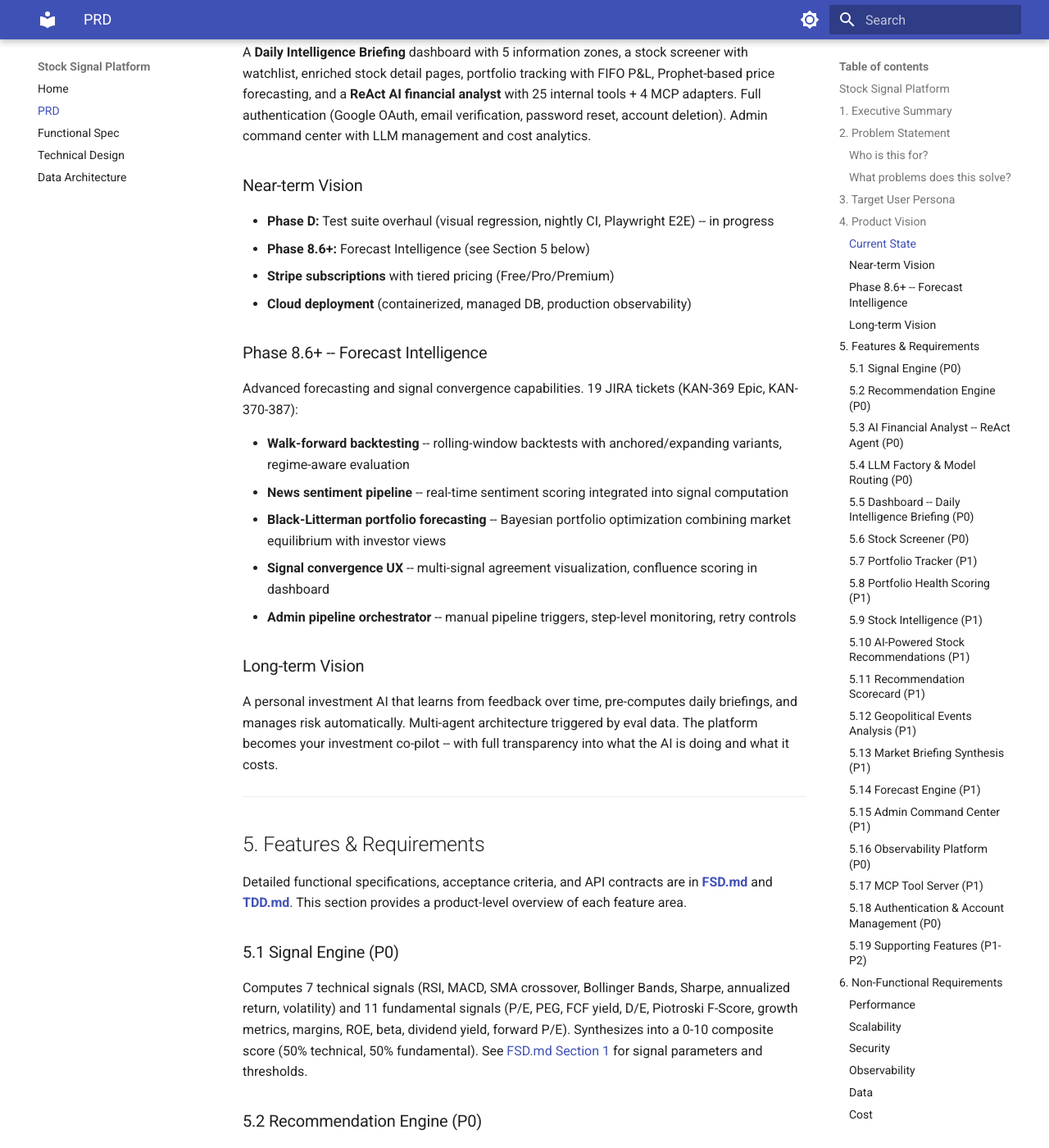
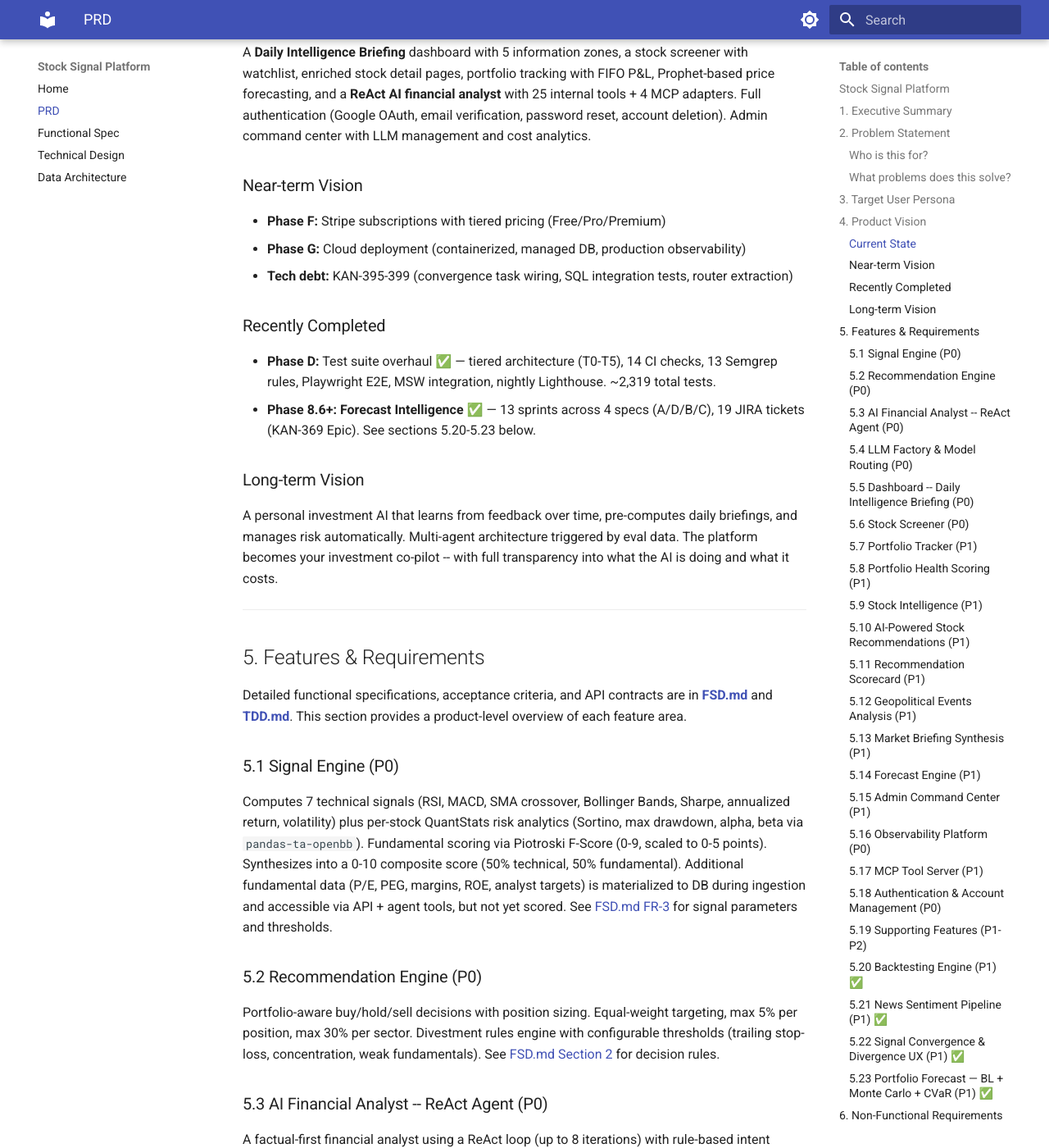
Before and after one commit to vipulbhatia29/stock-signal-platform, an MkDocs documentation site: the page built from docs/PRD.md, in a window 1280 px wide and 1400 px high, scrolled down 2003 px. Shown: the whole window at 82% size. Built offline with MkDocs 1.6.1 and Material for MkDocs 9.7.7, drawn with Linux system fonts in a browser that asks for light colours; some of the changed text lies outside the part shown.

Commit message:
docs: PRD architectural review — Phase 8.6+ complete, 4 new feature sections
Vision: Phase D + 8.6+ marked DONE. Near-term shifted to Phase F/G.
Features: Added 5.20 (Backtesting), 5.21 (News Sentiment), 5.22
(Convergence UX), 5.23 (Portfolio Forecast BL+MC+CVaR).
Fixed: Signal engine (Piotroski is active fundamental, not 11 signals),
forecast engine (calibrated drift, sentiment regressors), command center
(4→5 zones), pipeline (9→11 steps), architecture (16→19 routers,
12 services, 30 tables). Added cache invalidation to supporting features.
Version bumped 4.0→5.0.

Co-Authored-By: Claude Opus 4.6 (1M context) <noreply@anthropic.com>

```diff
--- a/docs/PRD.md
+++ b/docs/PRD.md
@@ -2,7 +2,7 @@
 
 ## Stock Signal Platform
 
-**Version:** 4.0
+**Version:** 5.0
 **Author:** Vipul Bhatia
 **Date:** April 2026
 
@@ -71,20 +71,14 @@ A **Daily Intelligence Briefing** dashboard with 5 information zones, a stock sc
 
 ### Near-term Vision
 
-- **Phase D:** Test suite overhaul (visual regression, nightly CI, Playwright E2E) -- in progress
-- **Phase 8.6+:** Forecast Intelligence (see Section 5 below)
-- **Stripe subscriptions** with tiered pricing (Free/Pro/Premium)
-- **Cloud deployment** (containerized, managed DB, production observability)
+- **Phase F:** Stripe subscriptions with tiered pricing (Free/Pro/Premium)
+- **Phase G:** Cloud deployment (containerized, managed DB, production observability)
+- **Tech debt:** KAN-395-399 (convergence task wiring, SQL integration tests, router extraction)
 
-### Phase 8.6+ -- Forecast Intelligence
+### Recently Completed
 
-Advanced forecasting and signal convergence capabilities. 19 JIRA tickets (KAN-369 Epic, KAN-370-387):
-
-- **Walk-forward backtesting** -- rolling-window backtests with anchored/expanding variants, regime-aware evaluation
-- **News sentiment pipeline** -- real-time sentiment scoring integrated into signal computation
-- **Black-Litterman portfolio forecasting** -- Bayesian portfolio optimization combining market equilibrium with investor views
-- **Signal convergence UX** -- multi-signal agreement visualization, confluence scoring in dashboard
-- **Admin pipeline orchestrator** -- manual pipeline triggers, step-level monitoring, retry controls
+- **Phase D:** Test suite overhaul ✅ — tiered architecture (T0-T5), 14 CI checks, 13 Semgrep rules, Playwright E2E, MSW integration, nightly Lighthouse. ~2,319 total tests.
+- **Phase 8.6+: Forecast Intelligence** ✅ — 13 sprints across 4 specs (A/D/B/C), 19 JIRA tickets (KAN-369 Epic). See sections 5.20-5.23 below.
 
 ### Long-term Vision
 
@@ -98,7 +92,7 @@ Detailed functional specifications, acceptance criteria, and API contracts are i
 
 ### 5.1 Signal Engine (P0)
 
-Computes 7 technical signals (RSI, MACD, SMA crossover, Bollinger Bands, Sharpe, annualized return, volatility) and 11 fundamental signals (P/E, PEG, FCF yield, D/E, Piotroski F-Score, growth metrics, margins, ROE, beta, dividend yield, forward P/E). Synthesizes into a 0-10 composite score (50% technical, 50% fundamental). See [FSD.md Section 1](FSD.md) for signal parameters and thresholds.
+Computes 7 technical signals (RSI, MACD, SMA crossover, Bollinger Bands, Sharpe, annualized return, volatility) plus per-stock QuantStats risk analytics (Sortino, max drawdown, alpha, beta via `pandas-ta-openbb`). Fundamental scoring via Piotroski F-Score (0-9, scaled to 0-5 points). Synthesizes into a 0-10 composite score (50% technical, 50% fundamental). Additional fundamental data (P/E, PEG, margins, ROE, analyst targets) is materialized to DB during ingestion and accessible via API + agent tools, but not yet scored. See [FSD.md FR-3](FSD.md) for signal parameters and thresholds.
 
 ### 5.2 Recommendation Engine (P0)
 
@@ -150,11 +144,11 @@ AI-synthesized market overview combining sector performance, top movers, and mac
 
 ### 5.14 Forecast Engine (P1)
 
-Prophet-based price forecasting for stocks (90/180/270-day), 11 sector ETFs, and portfolio-level weighted aggregation. Biweekly retrain, daily predict-only refresh, drift-triggered retrain. Recommendation evaluation at 30/90/180 days vs SPY. See [FSD.md Section 12](FSD.md).
+Prophet-based price forecasting for stocks (90/180/270-day), 11 sector ETFs, and portfolio-level weighted aggregation. Biweekly retrain, daily predict-only refresh. **Per-ticker calibrated drift detection** (threshold = `backtest_mape × 1.5`, 3-failure self-healing demotion). News sentiment regressors (stock, sector, macro — feature-flagged). Recommendation evaluation at 30/90/180 days vs SPY. See [FSD.md FR-11](FSD.md).
 
 ### 5.15 Admin Command Center (P1)
 
-4-zone operational dashboard: LLM metrics (call counts, latency, cost by model/tier), tier health monitoring (healthy/degraded/down/disabled per provider), query analytics (per-query cost breakdown), and user management (verification status, account recovery). Admin API for model config CRUD + reload without redeploy.
+**5-zone** operational dashboard: System Health (DB, Redis, Celery, Langfuse, MCP), API Traffic (RPS, latency percentiles, error rate), LLM Operations (tier health, costs, cascade rate, token budgets), Pipeline (run history, watermarks, next run), and **Forecast Health** (backtest accuracy %, sentiment coverage %). 3 drill-down sheets, 15s auto-polling, per-zone circuit breakers. Admin API for model config CRUD + reload without redeploy, chat session audit with full transcripts.
 
 ### 5.16 Observability Platform (P0)
 
@@ -171,12 +165,29 @@ Google OAuth 2.0, email verification (Resend API), self-service password reset,
 ### 5.19 Supporting Features (P1-P2)
 
 - **Redis Cache Service:** 3-tier namespace (app/user/session), 4 TTL tiers, agent tool session caching, warmup + nightly invalidation.
-- **News Aggregation:** Per-user news from Google RSS with sentiment classification. Portfolio + recommendation ticker scoping.
-- **Sectors & Correlation:** Sector accordion, drill-down stocks, correlation matrix heatmap.
+- **News Aggregation:** Per-user news from Google RSS (dashboard) + 4-provider news sentiment pipeline (Finnhub, EDGAR, Fed RSS, Google News) with LLM scoring.
+- **Sectors & Correlation:** Sector accordion, drill-down stocks, correlation matrix heatmap, sector convergence.
 - **Search Autocomplete:** DB-first with Yahoo Finance supplementation for unknown tickers.
-- **Background Processing & Alerts:** 9-step nightly pipeline, in-app alerts with deduplication, gap recovery via watermarks.
+- **Background Processing & Alerts:** 11-step nightly pipeline + 4x/day news ingestion, in-app alerts with deduplication, gap recovery via watermarks.
 - **Input/Output Guardrails:** PII detection, injection blocking, evidence verification, disclaimer injection, decline tracking.
+- **Event-Driven Cache Invalidation:** `CacheInvalidator` with 7 event methods, batched Redis deletes, fire-and-forget. Admin can clear patterns via API.
 - **Macro Overlay (partial):** FRED adapter for macro data. Market regime indicator planned but not yet surfaced.
+
+### 5.20 Backtesting Engine (P1) ✅
+
+Walk-forward validation for Prophet models. Expanding window generation with 5 accuracy metrics (MAPE, MAE, RMSE, direction accuracy, CI containment). Per-ticker calibrated drift thresholds (backtest_mape × 1.5) with self-healing demotion after 3 consecutive failures. AccuracyBadge component showing model tier (Excellent/Good/Fair/Poor). Admin-triggered backtest runs and seasonality calibration. See [FSD.md FR-24](FSD.md).
+
+### 5.21 News Sentiment Pipeline (P1) ✅
+
+4-provider news ingestion (Finnhub, SEC EDGAR, Fed RSS/FRED, Google News) with LLM-based sentiment scoring (GPT-4o-mini). 3 sentiment channels (stock, sector, macro) feeding Prophet as regressors. Exponential decay daily aggregation, quality flags, event type classification. 4x/day Celery ingestion + scoring. XML parsing uses `defusedxml` for XXE safety. See [FSD.md FR-25](FSD.md).
+
+### 5.22 Signal Convergence & Divergence UX (P1) ✅
+
+Multi-signal convergence analysis across 5+ indicators (RSI, MACD, SMA, Piotroski, Prophet forecast, news sentiment). Traffic light UX with signal-by-signal bullish/bearish/neutral display. Divergence alerts when forecast direction opposes technical signal majority. Historical hit rate computation. Natural-language rationale generation. Portfolio-level and sector-level aggregation. See [FSD.md FR-26](FSD.md).
+
+### 5.23 Portfolio Forecast — BL + Monte Carlo + CVaR (P1) ✅
+
+Portfolio-level forecasting combining Black-Litterman allocation (Idzorek view confidences, Prophet views as inputs), vectorized Monte Carlo simulation (10K paths, Cholesky decomposition), and Conditional Value at Risk (95th + 99th percentile). Frontend: BLForecastCard, MonteCarloChart (fan chart), CVaRCard. See [FSD.md FR-27](FSD.md).
 
 ---
 
@@ -257,14 +268,17 @@ AI analyst: ~$0.03-0.05 per comprehensive analysis (2-4 LLM calls). Model tierin
 See **[TDD.md](TDD.md)** for detailed technical design and API contracts.
 
 - **Monolith-first**, microservice-ready (clean domain boundaries via service layer)
-- **PostgreSQL + TimescaleDB** for operational and time-series data
-- **Redis** for caching, token budgeting, refresh token blocklist, and Celery brokering
-- **FastAPI** (async) -- 16 router modules
-- **Next.js** App Router with Tailwind v4 + shadcn/base-ui
+- **PostgreSQL + TimescaleDB** for operational and time-series data (30 tables, 4 hypertables)
+- **Redis** for caching (event-driven invalidation), token budgeting, refresh token blocklist, pipeline state, and Celery brokering
+- **FastAPI** (async) -- 19 router modules + service layer (12 services)
+- **Next.js** App Router with Tailwind v4 + shadcn/base-ui (16 hooks, 29 components)
 - **ReAct agent** with rule-based intent classification, LLM Factory (DB-driven model configs), and 25+4 tools
-- **Celery Beat** nightly 9-step pipeline with self-healing gap recovery
-- **Prophet** forecasting with drift detection and biweekly retrain
-- **Langfuse** tracing + ObservabilityCollector + assessment framework
+- **Celery Beat** nightly 11-step pipeline + 4x/day news sentiment + weekly warm data, with self-healing gap recovery
+- **Prophet** forecasting with per-ticker calibrated drift detection, walk-forward backtesting, news sentiment regressors
+- **Black-Litterman + Monte Carlo + CVaR** portfolio forecasting
+- **4-provider news pipeline** (Finnhub, EDGAR, Fed RSS, Google News) with LLM-based sentiment scoring
+- **Signal convergence** analysis across 5+ indicators with divergence alerting and rationale generation
+- **Langfuse** tracing + ObservabilityCollector + HttpMetricsMiddleware + assessment framework
 
 ---
 
@@ -307,3 +321,4 @@ See **[TDD.md](TDD.md)** for detailed technical design and API contracts.
 | March 2026 | 2.0 | AI analyst architecture, enriched data layer, search, data materialization (Session 38) |
 | March 2026 | 3.0 | Full platform refresh: ReAct agent, LLM Factory, observability, MCP, Redis cache, forecast engine, dashboard redesign, news, sectors (Session 75) |
 | April 2026 | 4.0 | Audit cleanup: removed inline phase status, deduplicated FSD content (link instead), fixed LLM provider description to reflect DB-driven model configs, added missing features (geopolitical events, stock intelligence, AI recommendations, portfolio health, recommendation scorecard, market briefing, admin command center), added Phase 8.6+ Forecast Intelligence roadmap, added concrete success metrics (Session 87) |
+| April 2026 | 5.0 | Phase 8.6+ COMPLETE: added sections 5.20-5.23 (backtesting, news sentiment, convergence UX, portfolio forecast). Updated vision (Phase D + 8.6+ done). Fixed: signal engine (Piotroski is active fundamental), forecast engine (calibrated drift), command center (4→5 zones), pipeline (9→11 steps), architecture (16→19 routers, 12 services). Added cache invalidation to supporting features. (Session 90) |
```
